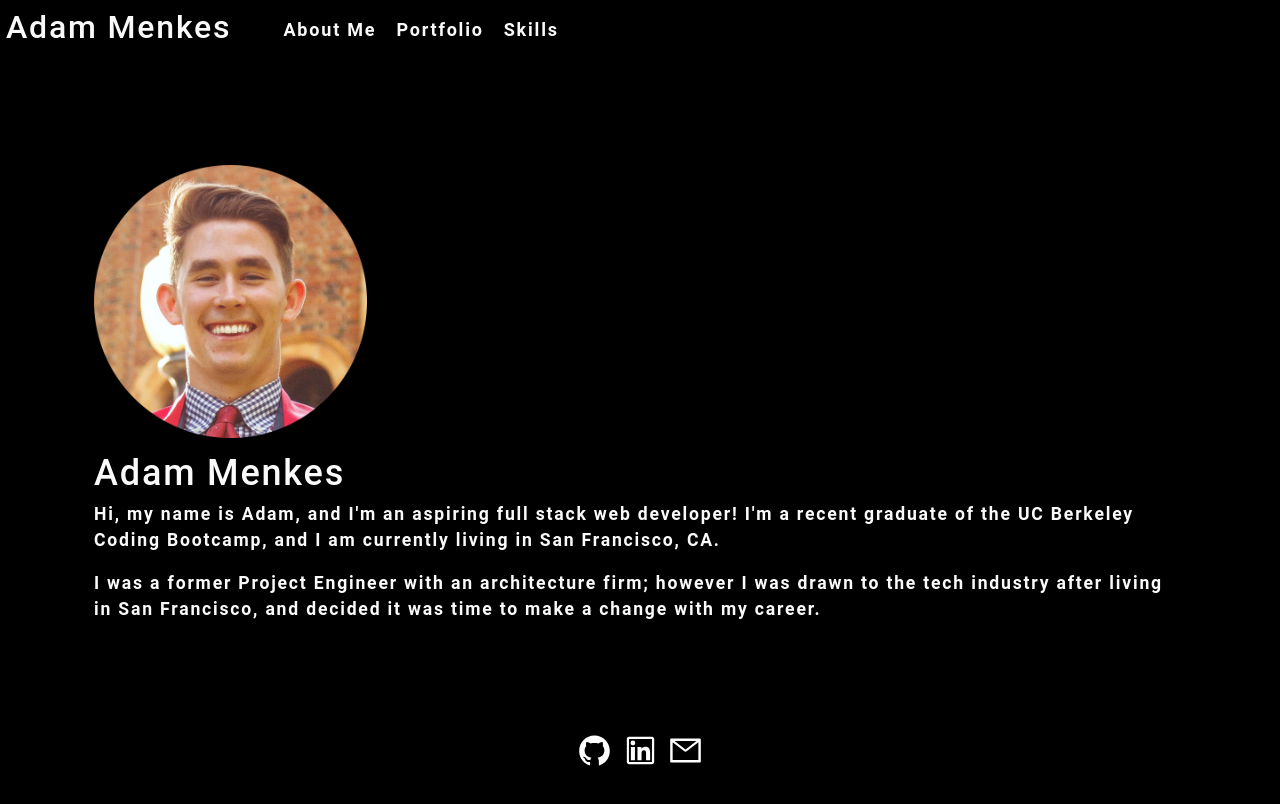
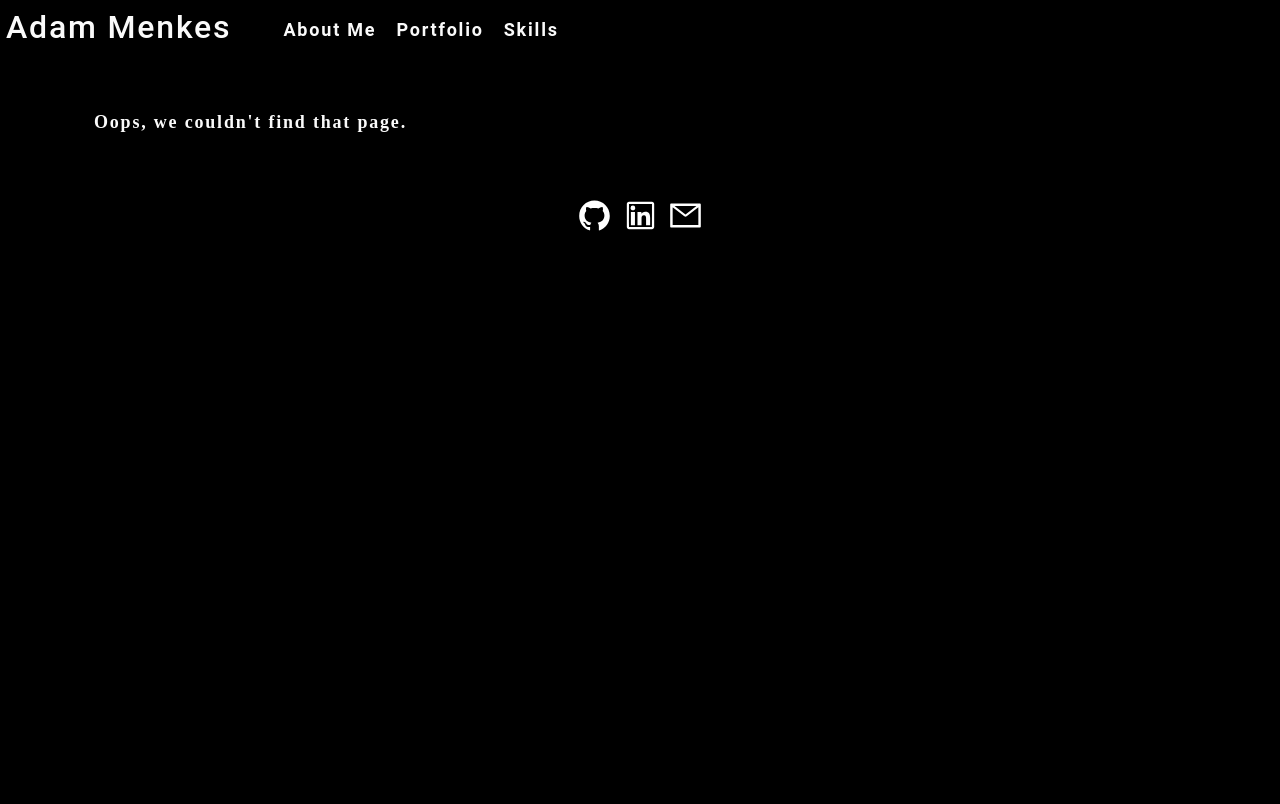
Before and after one commit to amenkes24/Adam_Menkes_Portfolio, a React (Create React App) app: page / in a window 1280 px wide. Shown: the top 804 px of the page. Built offline with nearby package versions, Linux system fonts and the light colour scheme.

Commit message:
change link routing

```diff
--- a/src/App.js
+++ b/src/App.js
@@ -14,7 +14,7 @@ function App() {
       <Nav></Nav>
       <main>
         <Switch>
-          <Route exact path="/" component={About} />
+          <Route exact path="/adam-port/" component={About} />
           <Route exact path="/about" component={About} />
           <Route exact path="/portfolio" component={Portfolio} />
           <Route exact path="/skills" component={Skills} />
--- a/src/components/Nav/index.js
+++ b/src/components/Nav/index.js
@@ -5,7 +5,7 @@ function Nav() {
 
   return (
     <header data-testid="header" className="flex-row px-1">
-        <Link to="/">
+        <Link to="/adam-port/">
             <h2>Adam Menkes</h2>
         </Link>
 
```
